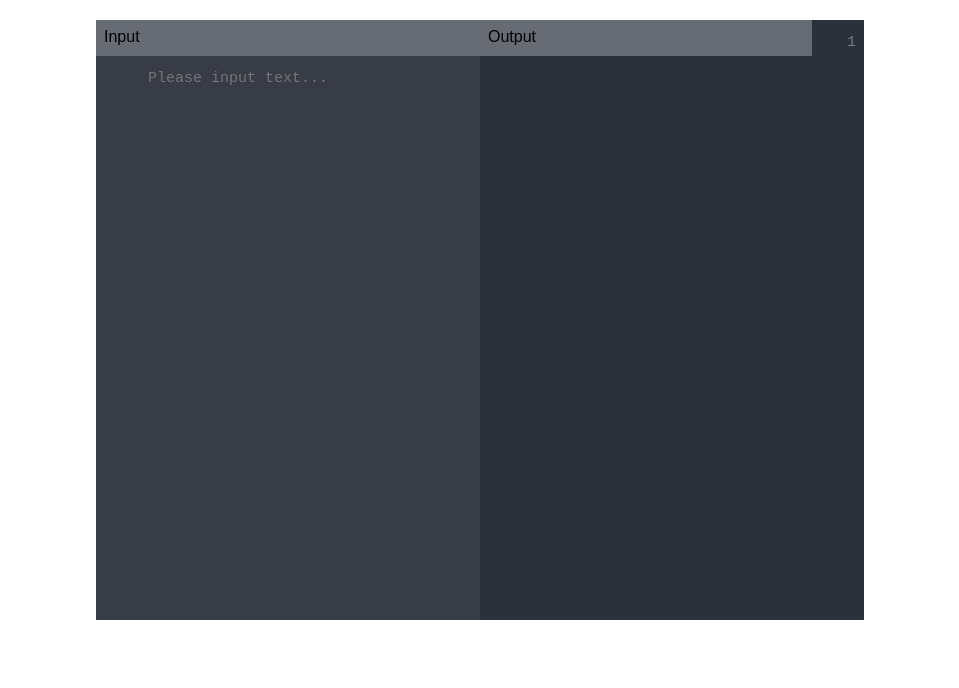
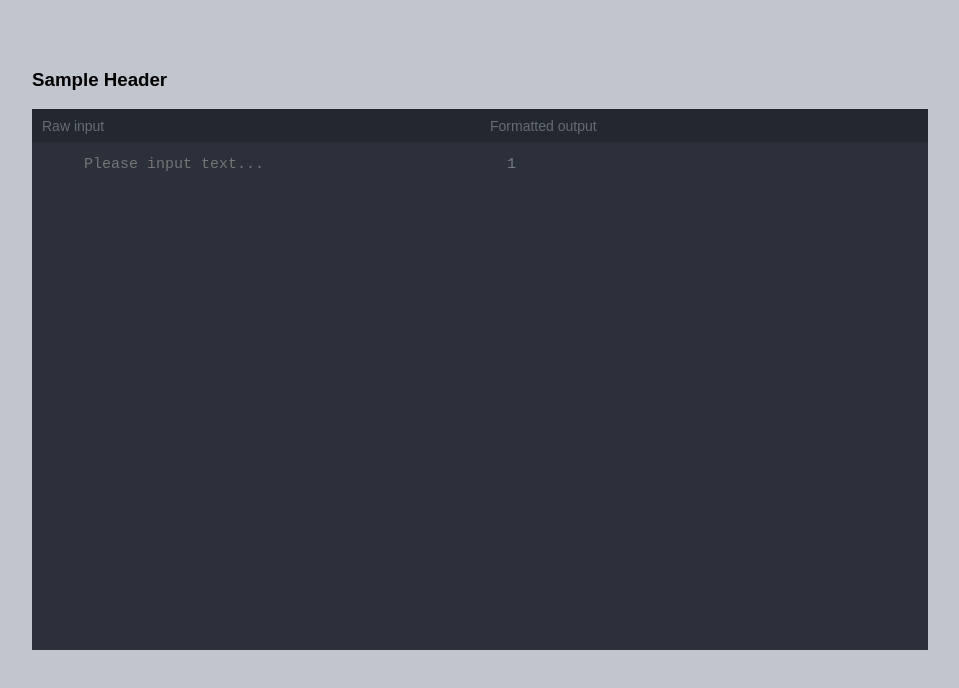
Before and after one commit to andyburgess/js_text_editor, a plain HTML site: page index.html in a window 1280 px wide. Shown: the whole page, without its empty margins (160-1119 px from the left). Drawn offline with nearby package versions, Linux system fonts and the light colour scheme.

Commit message:
Layout second draft, experimenting with keyword highlighting

```diff
--- a/css/app.css
+++ b/css/app.css
@@ -1,33 +1,62 @@
+html {
+  box-sizing: border-box;
+}
+
+*,
+*:before,
+*:after {
+  box-sizing: inherit;
+}
+
+body {
+  background-color: #c0c5ce;
+}
+
 .js-text-editor {
   align-items: flex-start;
   display: flex;
-  flex-direction: row;
+  flex-direction: column;
   height: 600px;
   margin: 0 auto;
-  margin-top: 20px;
+  margin-top: 50px;
   min-width: 400px;
-  width: 60%;
+  width: 70%;
+}
+
+.editor-header {
+  order: 1;
+}
+
+.editor-content {
+  align-items: stretch;
+  display: flex;
+  flex: 1 1 auto;
+  flex-direction: row;
+  height: 100%;
+  order: 2;
+  width: 100%;
 }
 
 .input-container {
-  background-color: #373c46;
+  align-items: flex-start;
+  background-color: #2b303b;
+  display: flex;
+  flex-direction: column;
   height: 100%;
   order: 1;
   width: 100%;
 }
 
-.input-header {
-  background-color: #676c74;
-  box-sizing: border-box;
-  height: 6%;
-  padding: 8px;
+.input-content {
+  background-color: #2b303b;
+  height: 94%;
+  order: 2;
   width: 100%;
 }
 
 .input-field {
   background-color: inherit;
   border: none;
-  box-sizing: border-box;
   color: #c0c5ce;
   font: normal 15px/1.5 "Input Mono", monospace;
   height: 100%;
@@ -44,35 +73,49 @@
   color: #c0c5ce;
 }
 
+.input-header,
+.output-header {
+  background-color: #232830;
+  color: #676c74;
+  font: normal 14px/1 sans-serif;
+  height: 6%;
+  order: 1;
+  overflow: hidden;
+  padding: 10px;
+  width: 100%;
+}
+
 .output-container {
+  align-items: flex-start;
   background-color: #2b303b;
   display: flex;
+  flex-direction: column;
   height: 100%;
+  order: 2;
+  width: 100%;
+}
+
+.output-content {
+  background-color: inherit;
+  height: 94%;
   order: 2;
   overflow-y: scroll;
   width: 100%;
 }
 
-.output-header {
-  background-color: #676c74;
-  box-sizing: border-box;
-  height: 6%;
-  padding: 8px;
-  width: 100%;
+.output-content::selection,
+.output-field::selection,
+.output-gutter::selection {
+  background: #bac4cd;
+  color: #c0c5ce;
 }
 
 .output-field {
   color: #c0c5ce;
 }
 
-.output-field::selection,
-.output-line-numbers::selection {
-  background: #bac4cd;
-  color: #c0c5ce;
-}
-
 .output-field,
-.output-line-numbers {
+.output-gutter {
   background-color: inherit;
   display: inline-block;
   font: normal 15px/1.5 "Input Mono", monospace;
@@ -81,8 +124,13 @@
   white-space: pre;
 }
 
-.output-line-numbers {
+.output-gutter {
   color: #757a84;
+  order: 1;
   text-align: right;
   width: 40px;
 }
+
+.keyword {
+  color: yellow;
+}
--- a/index.html
+++ b/index.html
@@ -11,17 +11,22 @@
 
 <body>
   <div class="js-text-editor">
+    <div class="editor-header">
+      <h3>Sample Header</h3>
+    </div>
+    <div class="editor-content">
       <div class="input-container">
-      <div class="input-header">Input</div>
+        <div class="input-header">Raw input</div>
         <div class="input-content">
           <textarea class="input-field" placeholder="Please input text..."></textarea>
         </div>
       </div>
       <div class="output-container">
-      <div class="output-header">Output</div>
+        <div class="output-header">Formatted output</div>
         <div class="output-content">
-        <div class="output-line-numbers">1</div>
+          <div class="output-gutter">1</div>
           <div class="output-field"></div>
+        </div>
       </div>
     </div>
   </div>
--- a/js/app.js
+++ b/js/app.js
@@ -1,78 +1,88 @@
-jQuery( document ).ready(function() {
+jQuery(document).ready(function() {
 
-  editor = $( ".input-container" );
-  input = $( ".input-field" );
-  lines = $( ".output-line-numbers" );
-  output = $( ".output-field" );
+  var keywords = [
+    "await", "break", "case", "class", "catch", "const", "continue", "debugger",
+    "default", "delete", "do", "else", "enum", "export", "extends", "finally",
+    "for", "function", "if", "implements", "import", "in", "instanceof",
+    "interface", "let", "new", "package", "private", "protected",
+    "public", "return", "static", "super", "switch", "this",
+    "throw", "try", "typeof", "var", "void", "while",
+    "with", "yield"
+  ];
 
-  input.on("keyup", sendToViewer);
+  var literals = [
+    "null", "true", "false"
+  ];
 
-  function sendToViewer(e) {
+  var input = $(".input-field"),
+    output = $(".output-field"),
+    timeoutID;
+
+  input.on("keyup", processInput);
+  input.on("keydown", cancelTimer);
+
+  function processInput(e) {
+    cancelTimer();
+    timeoutID = setTimeout(formatInput, 100);
+  }
+
+  function cancelTimer(e) {
+    clearTimeout(timeoutID);
+  }
+
+  function formatInput(e) {
     var text = input.val();
-    output.text(text);
-    lines.text("");
-    var lineCount = output.text().split(/\n/g).length;
-    for(var i = 1; i < lineCount + 1; i++) {
-      lines.append(i + "\n");
-    }
-    // for(var i = 1; i < output.text().split(/\n/g).length + 3; i++) {
-    //   lines.append(i + "\n");
-    // }
+    var re = RegExp("\\b(" + keywords.join("|") + ")\\b", "gi");
+    text = text.replace(re, "<span class=\"keyword\">$&</span>");
+    output.html(text);
   }
 
 });
 
 
-// var Editor = (function( $ ) {
+// var Editor = (function($) {
 
-  //   var input, lines, self, settings;
+//     var self, settings;
 
-  //   var defaults = {
-  //     input: {
-  //       class: "editor-input",
-  //       contenteditable: "true"
-  //     },
-  //     lines: {
-  //       class: "editor-lines"
-  //     }
-  //   };
+//     var defaults = {
+//       self: {
+//         class: ".js-text-editor"
+//       }
+//     };
 
-  //   var directFocus = function() {
-  //     input.focus();
-  //   };
+//     var elms = [
+//       "editor-container",
+//         "editor-header",
+//         "editor-content",
+//           "input-container",
+//             "input-header",
+//             "input-content",
+//               "input-field",
+//           "output-container",
+//             "output-header",
+//             "output-content",
+//               "output-gutter",
+//               "output-field"
+//     ];
 
-  //   var inputChanged = function( e ) {
+//     var bindEvents = function() {
 
-  //   };
+//     };
 
-  //   var bindEvents = function() {
-  //     self.on("click", directFocus);
-  //     input.on("keypress", inputChanged);
-  //   };
+//     var init = function(options) {
+//       settings = $.extend(true, {}, defaults, options);
 
-  //   var init = function( options ) {
-  //     settings = $.extend( true, {}, defaults, options );
+//       self = $(settings.self.class);
+//       console.log(self);
 
-  //     self = $( "#js-text-editor" );
+//       bindEvents();
+//     };
 
-  //     if( !settings.lines.hidden ) {
-  //       lines = $( "<div />" )
-  //       .attr( settings.lines )
-  //       .appendTo( self );
-  //     }
+//     return {
+//       init: init
+//     };
 
-  //     input = $( "<div />" )
-  //     .attr( settings.input )
-  //     .appendTo( self );
-
-  //     bindEvents();
-  //   };
-
-  //   return {
-  //     init: init
-  //   };
-
-  // })( jQuery );
+//   })(jQuery);
 
 
-  // Editor.init();
+//   Editor.init();
```
Lines whose indentation alone changed are shown as unchanged.
